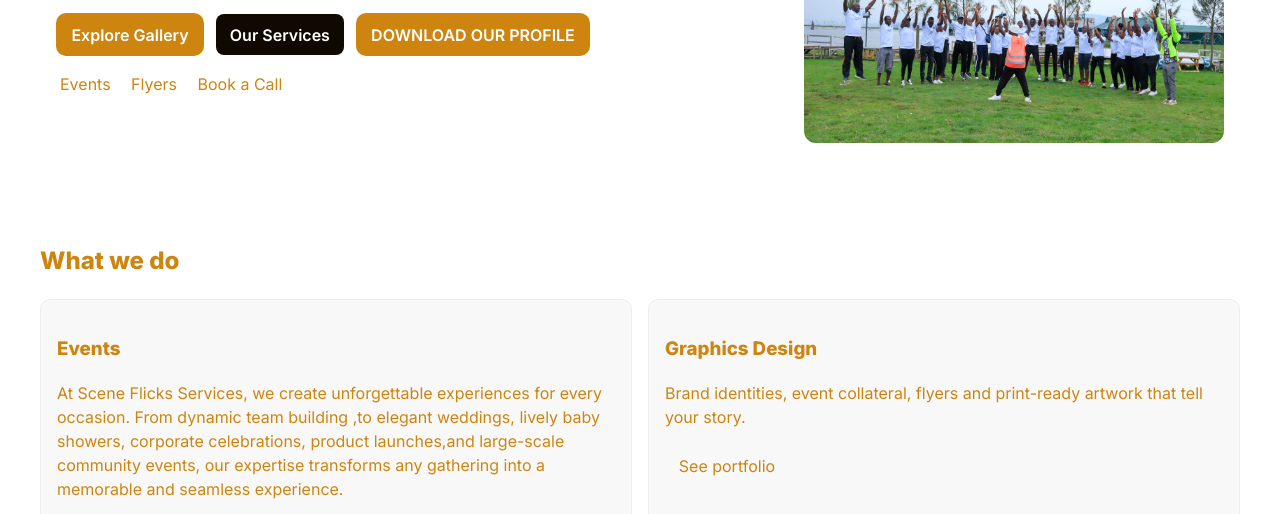
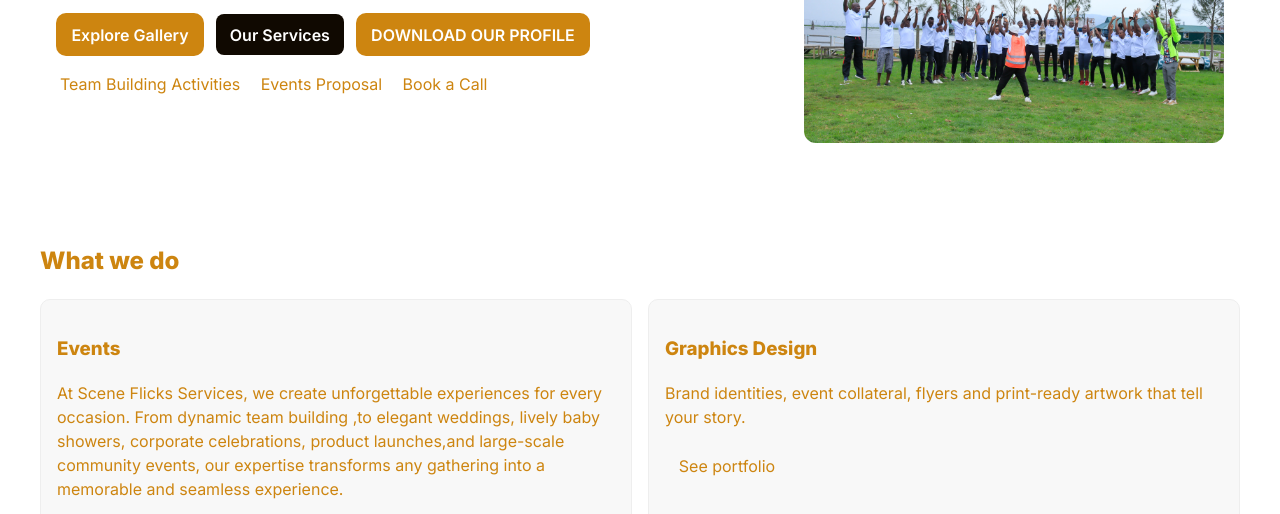
Before and after one commit to sfdywork/sceneflicksservices, a plain HTML site: page index.html in a window 1280 px wide. Shown: the part 273-787 px from the top of the page. Drawn offline with Linux system fonts and the light colour scheme.

Commit message:
Update home page

```diff
--- a/index.html
+++ b/index.html
@@ -38,8 +38,8 @@
             <a class="btn btn-primary" href="assets/downloads/SceneFlicks_Profile.pdf">DOWNLOAD OUR PROFILE</a>
           </div>
           <div class="hero-quick">
-            <a class="quick-link" href="pages/gallery.html#events">Events</a>
-            <a class="quick-link" href="pages/gallery.html#flyers">Flyers</a>
+            <a class="quick-link" href="assets/downloads/SceneFlicks_Teambuilding_Proposal.pdf">Team Building Activities</a>
+            <a class="quick-link" href="assets/downloads/SceneFlicks_Events_Proposal.pdf">Events Proposal</a>
             <a class="quick-link" href="pages/contact.html">Book a Call</a>
           </div>
         </div>
```
Also changed, not shown: 2 other files.
